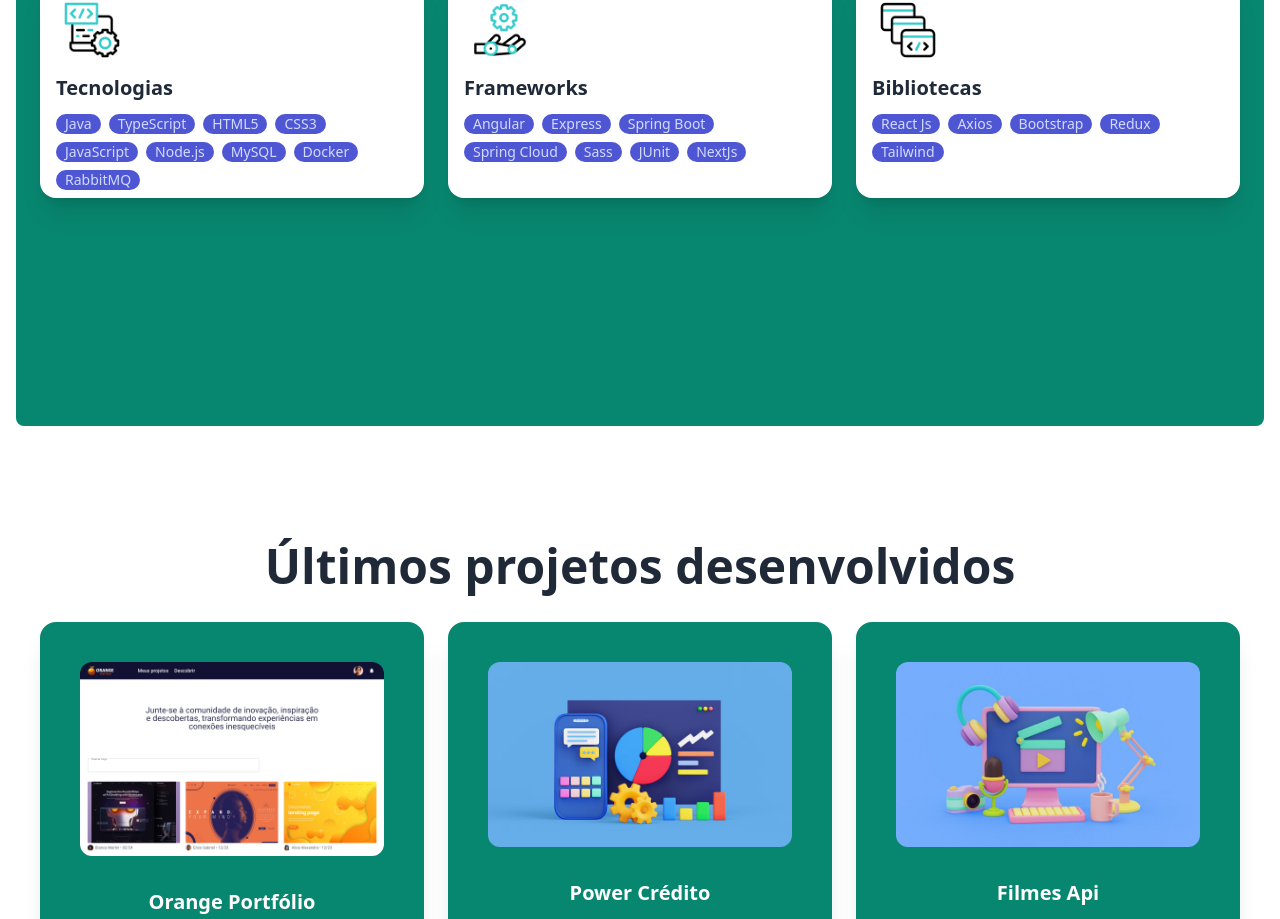
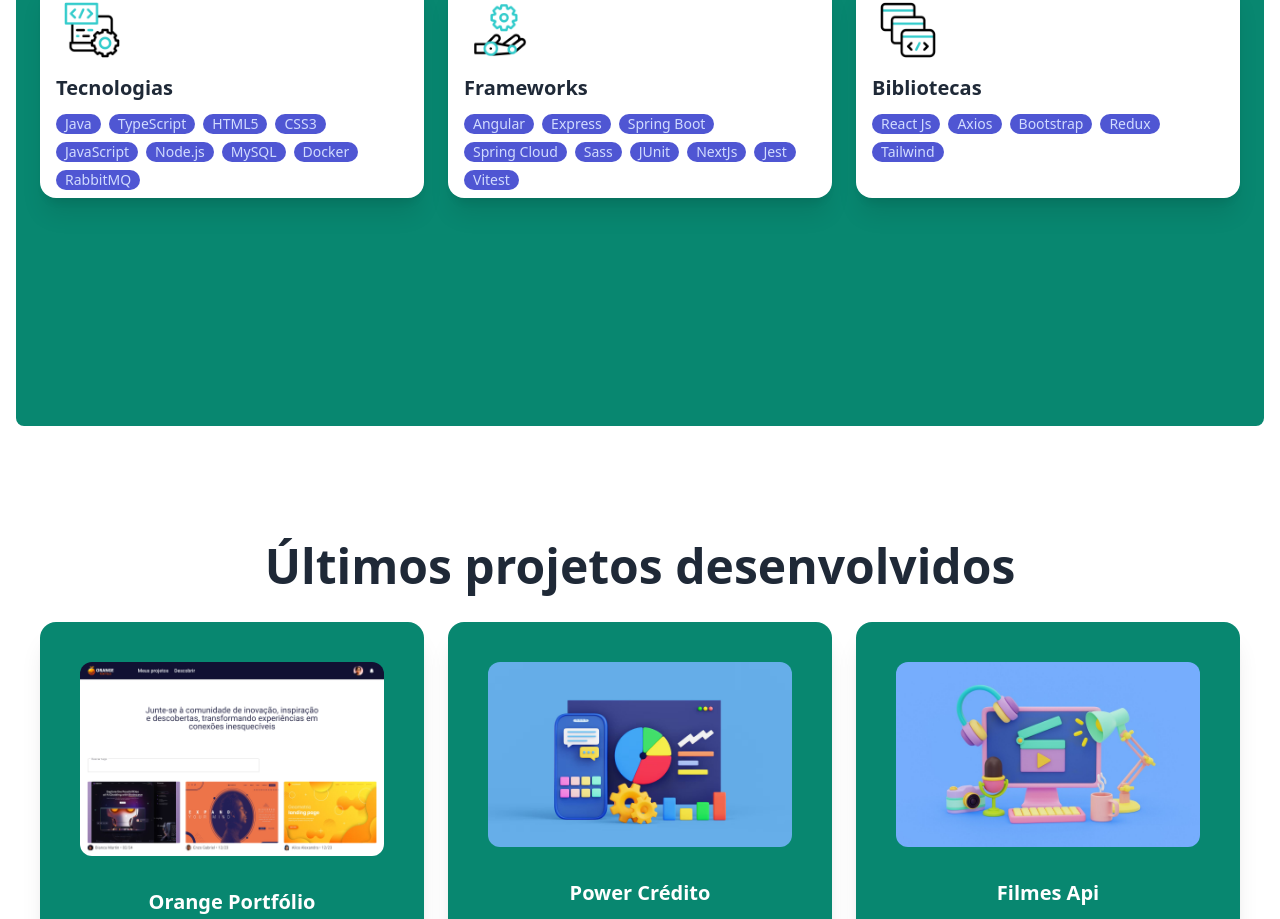
Before and after one commit to costaowillian/willian_portfolio, a React (Create React App) app in the folder portfolio/: page / in a window 1280 px wide. Shown: the part 1994-2913 px from the top of the page. Built offline with nearby package versions, Linux system fonts and the light colour scheme.

Commit message:
feat: adição de hasrdskills

```diff
--- a/portfolio/src/constants/HardSkills.ts
+++ b/portfolio/src/constants/HardSkills.ts
@@ -30,7 +30,9 @@ export const HARD_SKILLS = [
       { id: 4, name: "Spring Cloud" },
       { id: 5, name: "Sass" },
       { id: 6, name: "JUnit" },
-      { id: 7, name: "NextJs" }
+      { id: 7, name: "NextJs" },
+      { id: 8, name: "Jest" },
+      { id: 9, name: "Vitest" }
     ]
   },
   {
```
